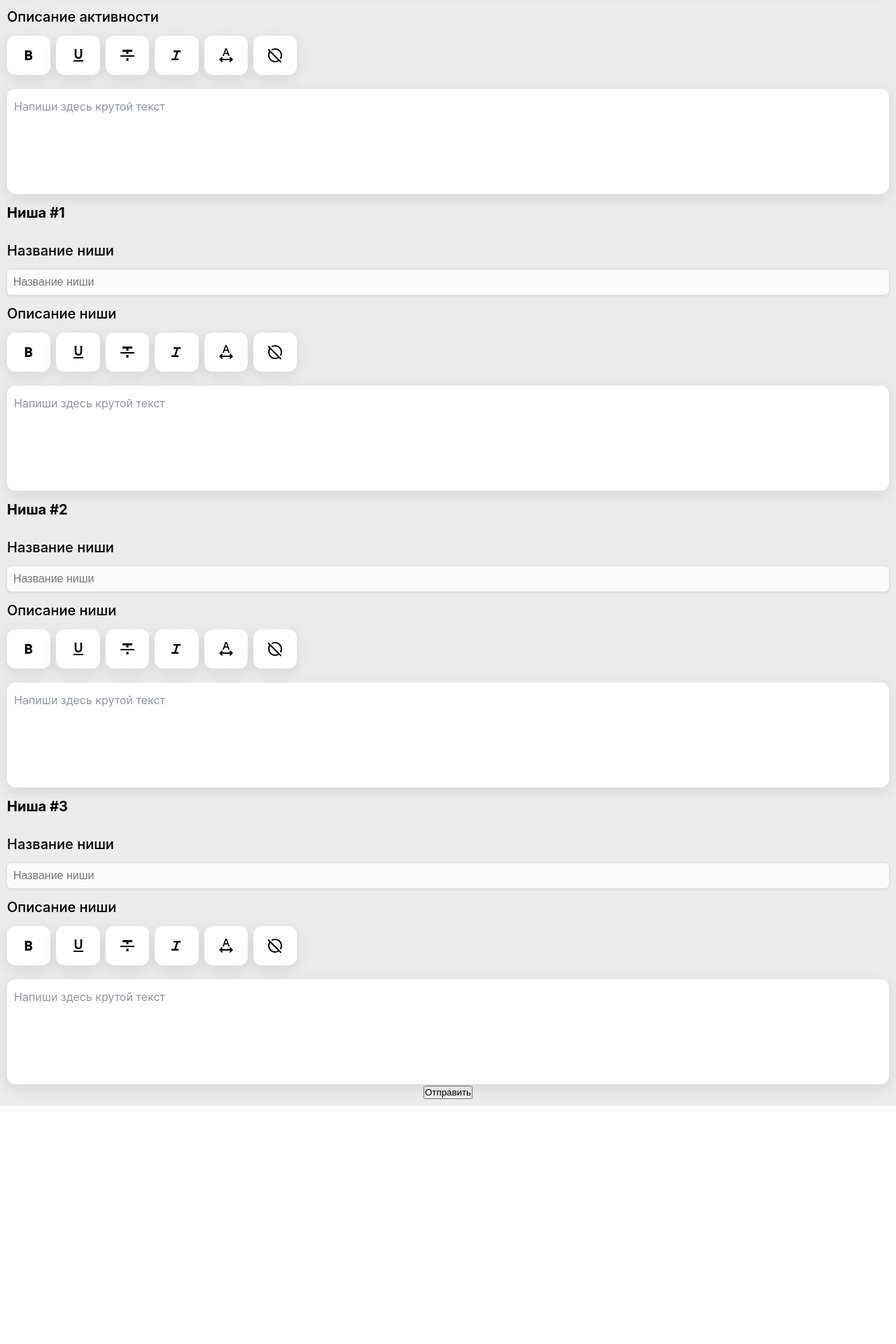
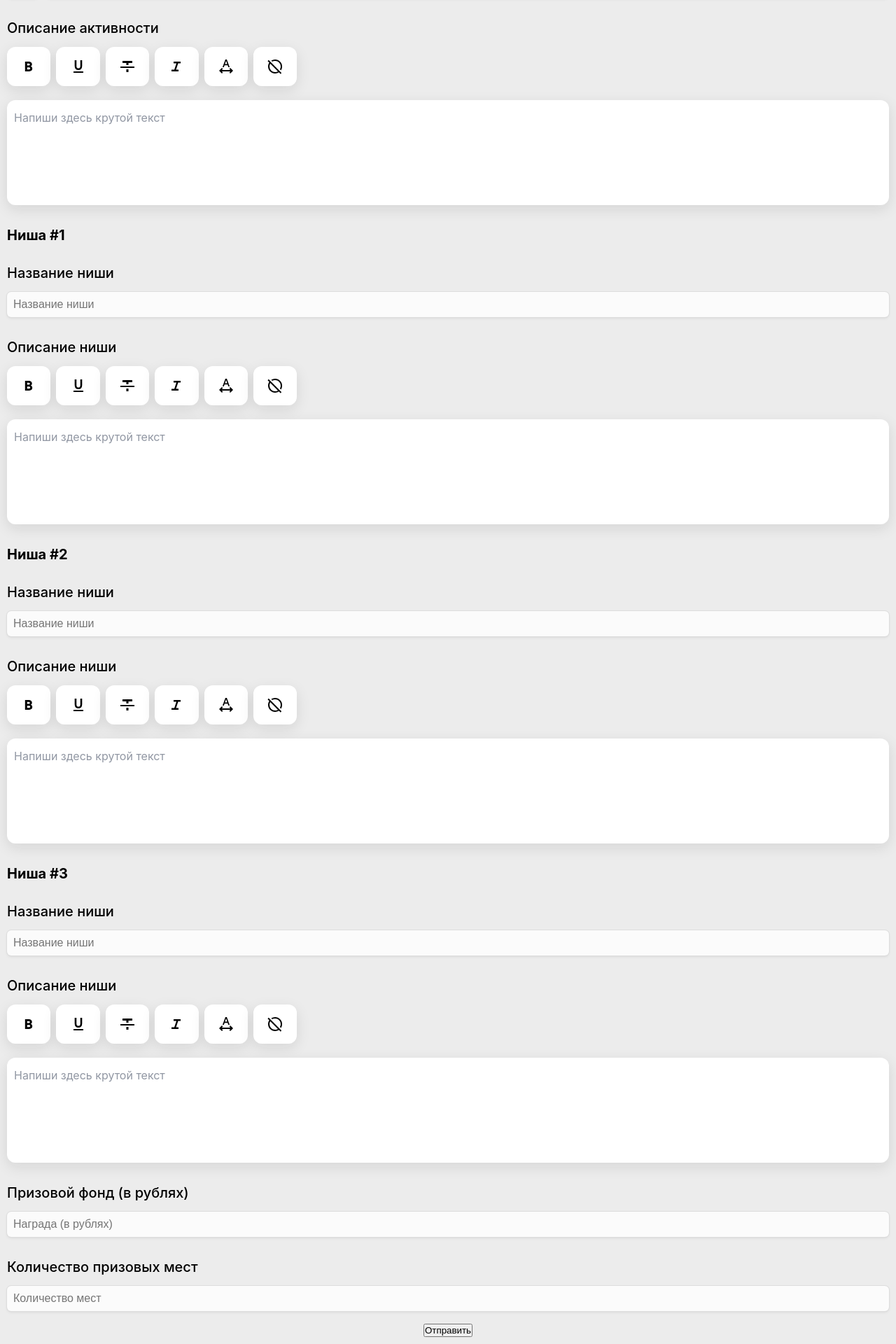
Before and after one commit to hustler-bracelet/web, a React (Create React App) app: page / in a window 1280 px wide. Shown: the part 177-2097 px from the top of the page at 70% size. Before the commit the page ends 1757 px from the top, so only its background shows below. Built offline with nearby package versions, Linux system fonts and the light colour scheme.

Commit message:
some refactoring

```diff
--- a/src/components/MainForm/form.css
+++ b/src/components/MainForm/form.css
@@ -30,3 +30,6 @@
     border-radius: 4px;
   }
 }
+.error {
+  height: 16px;
+}
--- a/src/components/MainForm/index.tsx
+++ b/src/components/MainForm/index.tsx
@@ -30,12 +30,20 @@ const schema = yup.object().shape({
     ),
   main_activity_name: yup.string().required("Обязательное поле"),
   main_activity_description: yup.string().required("Обязательное поле"),
-  sub_activity_name: yup.string().required("Обязательное поле"),
-  sub_activity_description: yup.string().required("Обязательное поле"),
-  // number: yup
-  //   .number()
-  //   .typeError("Должно быть числом")
-  //   .required("Обязательное поле"),
+  niche_name_1: yup.string().required("Обязательное поле"),
+  niche_description_1: yup.string().required("Обязательное поле"),
+  niche_name_2: yup.string().required("Обязательное поле"),
+  niche_description_2: yup.string().required("Обязательное поле"),
+  niche_name_3: yup.string().required("Обязательное поле"),
+  niche_description_3: yup.string().required("Обязательное поле"),
+  reward: yup
+    .number()
+    .typeError("Должно быть числом")
+    .required("Обязательное поле"),
+  places_count: yup
+    .number()
+    .typeError("Должно быть числом")
+    .required("Обязательное поле"),
 });
 
 let options = {
@@ -55,12 +63,22 @@ const MainForm = () => {
   } = useForm({
     resolver: yupResolver(schema),
   });
-
-  const onSubmit = (data: any) => {
-    const rawContent = JSON.parse(data.sub_activity_description);
+  const parseFormattedTextField = (field: string) => {
+    const rawContent = JSON.parse(field);
     const contentState = convertFromRaw(rawContent);
     const htmlContent = stateToHTML(contentState, options);
-    const finalData = { ...data, sub_activity_description: htmlContent };
+    return htmlContent;
+  };
+  const onSubmit = (data: any) => {
+    const finalData = {
+      ...data,
+      niche_description_1: parseFormattedTextField(data.niche_description_1),
+      niche_description_2: parseFormattedTextField(data.niche_description_2),
+      niche_description_3: parseFormattedTextField(data.niche_description_3),
+      main_activity_description: parseFormattedTextField(
+        data.main_activity_description
+      ),
+    };
     console.log(finalData);
   };
 
@@ -80,8 +98,10 @@ const MainForm = () => {
                 {...field}
                 placeholder="?"
               />
-              {errors.main_activity_emoji && (
-                <p>{errors.main_activity_emoji?.message}</p>
+              {errors.main_activity_emoji ? (
+                <p className="error">{errors.main_activity_emoji?.message}</p>
+              ) : (
+                <p className="error"></p>
               )}
             </div>
           )}
@@ -98,8 +118,10 @@ const MainForm = () => {
                 {...field}
                 placeholder="Название активности"
               />
-              {errors.main_activity_name && (
-                <p>{errors.main_activity_name?.message}</p>
+              {errors.main_activity_name ? (
+                <p className="error">{errors.main_activity_name?.message}</p>
+              ) : (
+                <p className="error"></p>
               )}
             </div>
           )}
@@ -113,27 +135,59 @@ const MainForm = () => {
         render={({ field }) => (
           <div className="form-input_container">
             <FormatTextArea value={field.value} onChange={field.onChange} />
-            {errors.main_activity_description && (
-              <p>{errors.main_activity_description?.message}</p>
+            {errors.main_activity_description ? (
+              <p className="error">
+                {errors.main_activity_description?.message}
+              </p>
+            ) : (
+              <p className="error"></p>
             )}
           </div>
         )}
       />
-      {/* <FormatTextArea /> */}
-      {/* <Controller
-        name="number"
-        control={control}
-        defaultValue={0}
-        render={({ field }) => (
-          <div>
-            <input type="number" {...field} />
-            {errors.number && <p>{errors.number?.message}</p>}
-          </div>
-        )}
-      /> */}
       <NicheForm control={control} errors={errors} id={1} />
       <NicheForm control={control} errors={errors} id={2} />
       <NicheForm control={control} errors={errors} id={3} />
+      <Title title="Призовой фонд (в рублях)" />
+      <Controller
+        name="reward"
+        control={control}
+        render={({ field }) => (
+          <div>
+            <input
+              className="form-input"
+              type="number"
+              {...field}
+              placeholder="Награда (в рублях)"
+            />
+            {errors.reward ? (
+              <p className="error">{errors.reward?.message}</p>
+            ) : (
+              <p className="error"></p>
+            )}
+          </div>
+        )}
+      />
+      <Title title="Количество призовых мест" />
+      <Controller
+        name="places_count"
+        control={control}
+        render={({ field }) => (
+          <div>
+            <input
+              className="form-input"
+              type="number"
+              {...field}
+              placeholder="Количество мест"
+            />
+            {errors.places_count ? (
+              <p className="error">{errors.places_count?.message}</p>
+            ) : (
+              <p className="error"></p>
+            )}
+          </div>
+        )}
+      />
       <button type="submit">Отправить</button>
     </form>
   );
--- a/src/components/NicheForm/index.tsx
+++ b/src/components/NicheForm/index.tsx
@@ -9,7 +9,7 @@ const NicheForm = ({ control, errors, id }: any) => {
       <Title title={`Ниша #${id}`} bold />
       <Title title="Название ниши" />
       <Controller
-        name="sub_activity_name"
+        name={`niche_name_${id}`}
         control={control}
         defaultValue=""
         render={({ field }) => (
@@ -20,22 +20,28 @@ const NicheForm = ({ control, errors, id }: any) => {
               {...field}
               placeholder="Название ниши"
             />
-            {errors.sub_activity_name && (
-              <p>{errors.sub_activity_name?.message}</p>
+            {errors.sub_activity_name ? (
+              <p className="error">{errors.sub_activity_name?.message}</p>
+            ) : (
+              <p className="error"></p>
             )}
           </div>
         )}
       />
       <Title title="Описание ниши" />
       <Controller
-        name="sub_activity_description"
+        name={`niche_description_${id}`}
         control={control}
         defaultValue=""
         render={({ field }) => (
           <div className="form-input_container">
             <FormatTextArea value={field.value} onChange={field.onChange} />
-            {errors.sub_activity_description && (
-              <p>{errors.sub_activity_description?.message}</p>
+            {errors.sub_activity_description ? (
+              <p className="error">
+                {errors.sub_activity_description?.message}
+              </p>
+            ) : (
+              <p className="error"></p>
             )}
           </div>
         )}
```
